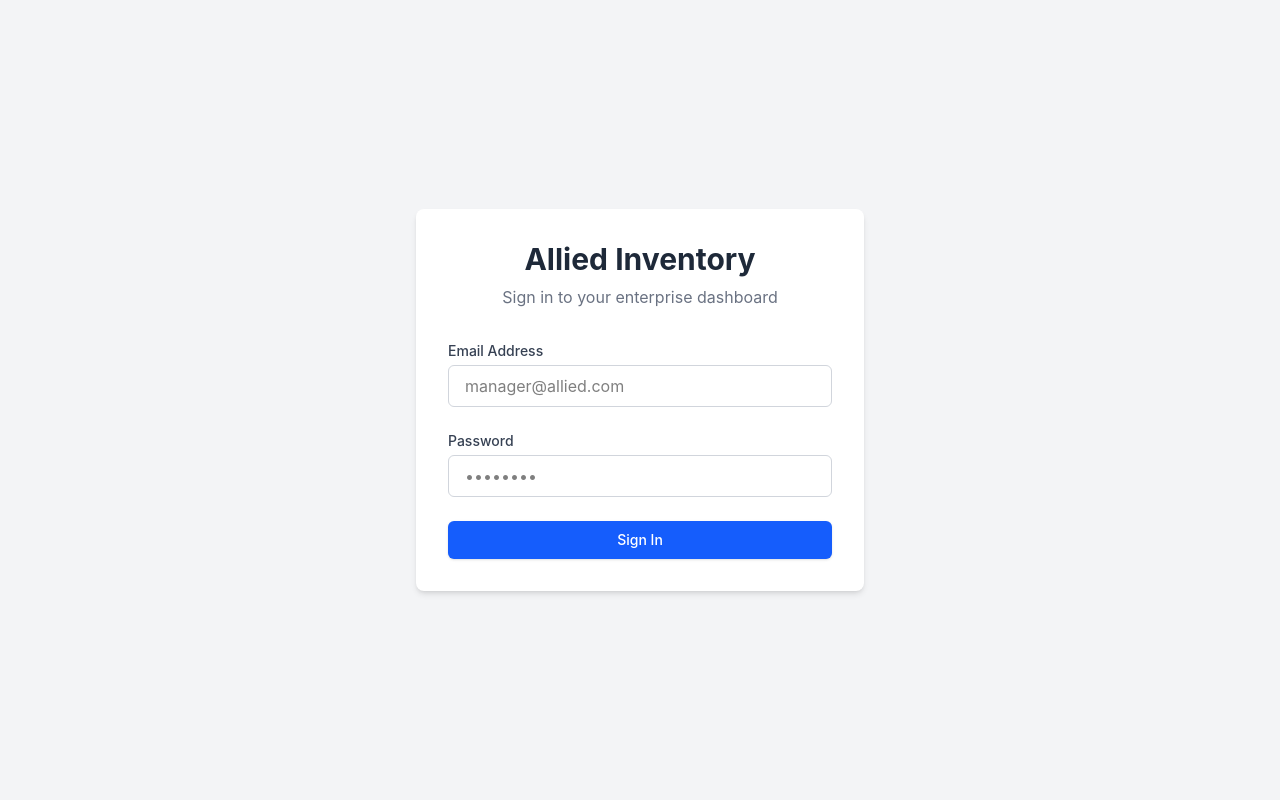
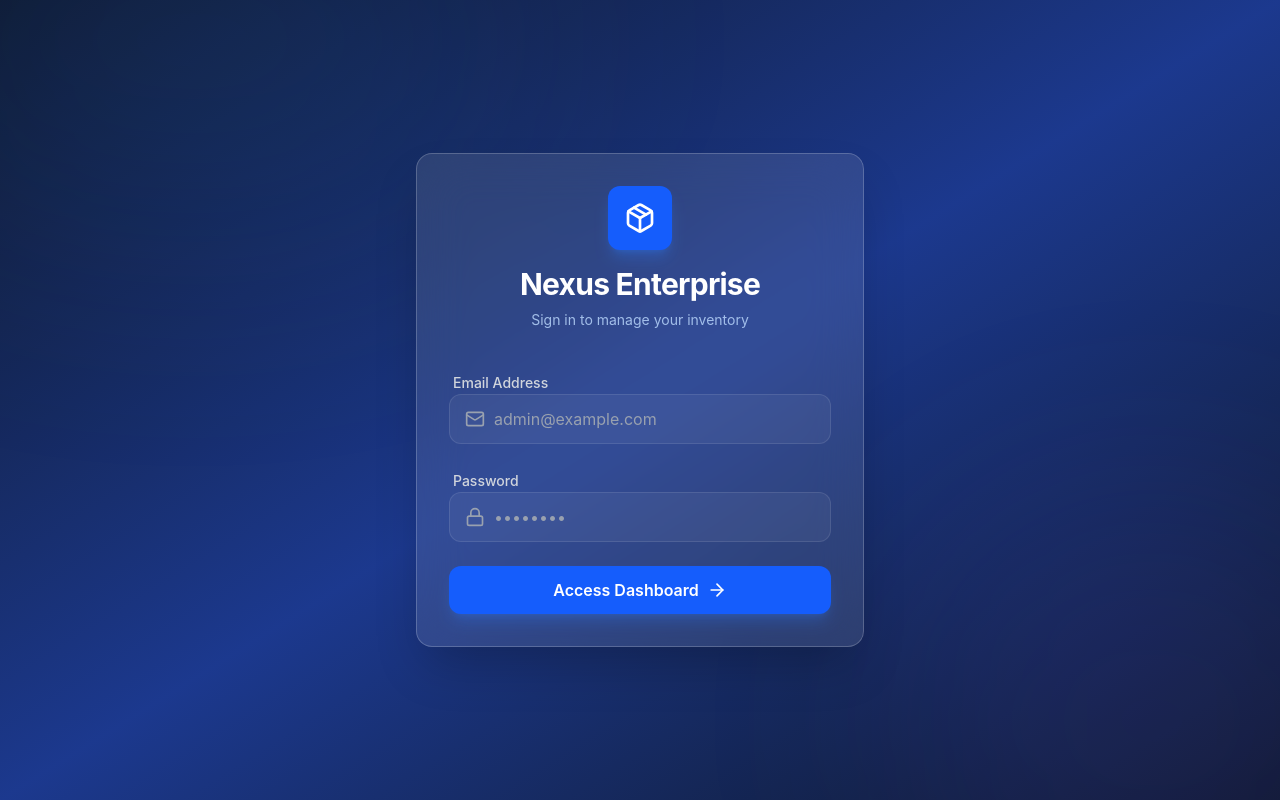
Before and after one commit to bcry445-glitch/inventory-management-system, a React (Vite) app in the folder client/: page /login in a window 1280 px wide. Built offline with nearby package versions, Linux system fonts and the light colour scheme.

Commit message:
ui: upgrade login screen and rebrand application

```diff
--- a/client/src/pages/Login.jsx
+++ b/client/src/pages/Login.jsx
@@ -1,82 +1,83 @@
 import React, { useState } from 'react';
-import axios from 'axios';
-import { useNavigate } from 'react-router-dom';
+import { Package, Mail, Lock, ArrowRight } from 'lucide-react';
 
 const Login = () => {
+  // KEEP YOUR EXISTING STATE AND HANDLESUBMIT LOGIC HERE
   const [email, setEmail] = useState('');
   const [password, setPassword] = useState('');
-  const [error, setError] = useState('');
-  const navigate = useNavigate();
 
-  const handleLogin = async (e) => {
+  const handleSubmit = (e) => {
     e.preventDefault();
-    setError(''); // Clear previous errors
-
-    try {
-      const response = await axios.post('/api/auth/login', {
-        email,
-        password
-      });
-
-      // Save the JWT token to local storage
-      localStorage.setItem('token', response.data.token);
-
-      // Redirect to the dashboard
-      navigate('/dashboard');
-    } catch (err) {
-      setError(err.response?.data?.message || 'Failed to connect to the server');
-    }
+    // Your existing login logic
   };
 
   return (
-    <div className="min-h-screen flex items-center justify-center bg-gray-100">
-      <div className="bg-white p-8 rounded-lg shadow-md w-full max-w-md">
+    <div className="min-h-screen bg-gradient-to-br from-slate-900 via-blue-900 to-slate-900 flex items-center justify-center p-4">
 
-        <div className="text-center mb-8">
-          <h1 className="text-3xl font-bold text-gray-800">Allied Inventory</h1>
-          <p className="text-gray-500 mt-2">Sign in to your enterprise dashboard</p>
+      {/* Decorative Background Elements */}
+      <div className="absolute top-0 left-0 w-full h-full overflow-hidden pointer-events-none">
+        <div className="absolute -top-[20%] -left-[10%] w-[50%] h-[50%] rounded-full bg-blue-500/10 blur-[120px]"></div>
+        <div className="absolute top-[60%] -right-[10%] w-[40%] h-[60%] rounded-full bg-indigo-500/10 blur-[100px]"></div>
       </div>
 
-        {/* Display errors if login fails */}
-        {error && (
-          <div className="bg-red-50 text-red-500 p-3 rounded mb-4 text-sm text-center">
-            {error}
+      {/* Login Card */}
+      <div className="bg-white/10 backdrop-blur-xl border border-white/20 p-8 rounded-2xl shadow-2xl w-full max-w-md relative z-10">
+
+        {/* Header/Logo */}
+        <div className="text-center mb-10">
+          <div className="bg-blue-600 w-16 h-16 rounded-xl flex items-center justify-center mx-auto mb-4 shadow-lg shadow-blue-500/30">
+            <Package className="w-8 h-8 text-white" />
           </div>
-        )}
+          {/* REPLACE 'Nexus Enterprise' WITH YOUR CHOSEN NAME */}
+          <h1 className="text-3xl font-bold text-white tracking-tight mb-2">Nexus Enterprise</h1>
+          <p className="text-blue-200/80 text-sm">Sign in to manage your inventory</p>
+        </div>
 
-        <form onSubmit={handleLogin} className="space-y-6">
-          <div>
-            <label className="block text-sm font-medium text-gray-700">Email Address</label>
+        {/* Form */}
+        <form onSubmit={handleSubmit} className="space-y-6">
+
+          <div className="space-y-1">
+            <label className="text-sm font-medium text-gray-300 ml-1">Email Address</label>
+            <div className="relative">
+              <div className="absolute inset-y-0 left-0 pl-4 flex items-center pointer-events-none">
+                <Mail className="h-5 w-5 text-gray-400" />
+              </div>
               <input
                 type="email"
                 required
-              className="mt-1 block w-full px-4 py-2 border border-gray-300 rounded-md focus:ring-blue-500 focus:border-blue-500"
-              placeholder="manager@allied.com"
                 value={email}
                 onChange={(e) => setEmail(e.target.value)}
+                className="block w-full pl-11 pr-4 py-3 bg-white/5 border border-white/10 rounded-xl text-white placeholder-gray-400 focus:outline-none focus:ring-2 focus:ring-blue-500 focus:border-transparent transition-all"
+                placeholder="admin@example.com"
               />
             </div>
+          </div>
 
-          <div>
-            <label className="block text-sm font-medium text-gray-700">Password</label>
+          <div className="space-y-1">
+            <label className="text-sm font-medium text-gray-300 ml-1">Password</label>
+            <div className="relative">
+              <div className="absolute inset-y-0 left-0 pl-4 flex items-center pointer-events-none">
+                <Lock className="h-5 w-5 text-gray-400" />
+              </div>
               <input
                 type="password"
                 required
-              className="mt-1 block w-full px-4 py-2 border border-gray-300 rounded-md focus:ring-blue-500 focus:border-blue-500"
-              placeholder="••••••••"
                 value={password}
                 onChange={(e) => setPassword(e.target.value)}
+                className="block w-full pl-11 pr-4 py-3 bg-white/5 border border-white/10 rounded-xl text-white placeholder-gray-400 focus:outline-none focus:ring-2 focus:ring-blue-500 focus:border-transparent transition-all"
+                placeholder="••••••••"
               />
+            </div>
           </div>
 
           <button
             type="submit"
-            className="w-full flex justify-center py-2 px-4 border border-transparent rounded-md shadow-sm text-sm font-medium text-white bg-blue-600 hover:bg-blue-700 cursor-pointer"
+            className="w-full flex items-center justify-center group bg-blue-600 hover:bg-blue-500 text-white font-semibold py-3 px-4 rounded-xl transition-all duration-200 shadow-lg shadow-blue-500/25 mt-4"
           >
-            Sign In
+            Access Dashboard
+            <ArrowRight className="ml-2 w-5 h-5 group-hover:translate-x-1 transition-transform" />
           </button>
         </form>
-
       </div>
     </div>
   );
```
Lines whose indentation alone changed are shown as unchanged.
